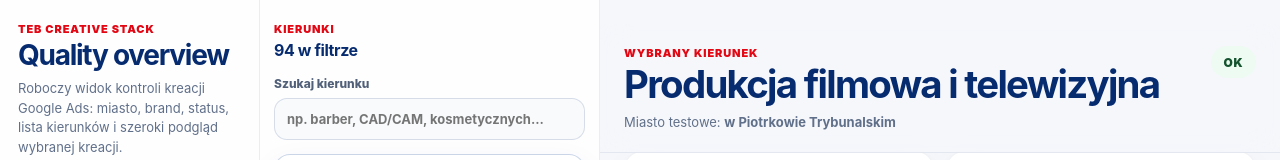
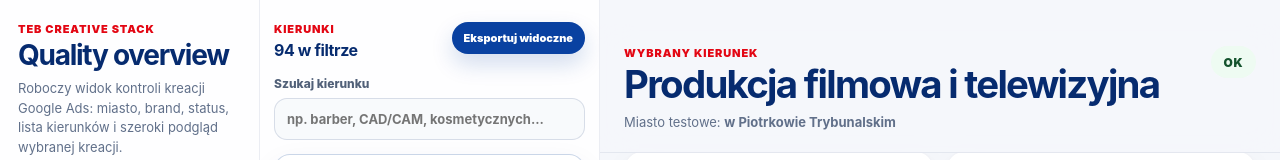
Before and after one commit to JacekNo/teb-creative-stack-generator, a Vue app: page / in a window 1280 px wide. Shown: the top 160 px of the page. Built offline with nearby package versions, Linux system fonts and the light colour scheme.

Commit message:
Add quality overview stress test shortcuts

```diff
--- a/src/modules/ads-generator/components/AdsQualityOverview.vue
+++ b/src/modules/ads-generator/components/AdsQualityOverview.vue
@@ -17,6 +17,12 @@ import type {
   CreativeValidationLevel,
   CreativeValidationResult,
 } from '../validators/validateGoogleAdsCreative';
+import {
+  downloadCreativeBatchPngSet,
+} from '../export/downloadSvgPngSet';
+import {
+  getBatchZipFileName,
+} from '../export/fileNaming';
 
 type StatusFilter = 'all' | CreativeValidationLevel;
 type ValidationFieldFilter =
@@ -61,6 +67,12 @@ const selectedStatus = ref<StatusFilter>('all');
 const searchQuery = ref('');
 
 const selectedCourseId = ref(courses[0]?.record_id ?? '');
+const isBatchExporting = ref(false);
+const batchExportError = ref('');
+
+const selectedCity = computed(() => {
+  return cities.find((city) => city.city_id === selectedCityId.value);
+});
 
 const statusOptions: Array<{
   label: string;
@@ -218,10 +230,14 @@ watch(
 const selectedRow = computed(() => {
   return allRows.value.find((row) => row.course.record_id === selectedCourseId.value) ?? null;
 });
+const batchExportCreatives = computed(() => {
+  return filteredRows.value
+    .filter((row): row is QualityRow & { creative: ResolvedCreativeInput } => {
+      return Boolean(row.creative) && row.status !== 'error';
+    })
+    .map((row) => row.creative);
+});
 
-const selectedCity = computed(() => {
-  return cities.find((city) => city.city_id === selectedCityId.value);
-});
 
 const stats = computed(() => {
   return {
@@ -292,7 +308,32 @@ const selectedValidationSummary = computed(() => {
 function selectCourse(courseId: string) {
   selectedCourseId.value = courseId;
 }
+async function handleBatchExport() {
+  if (isBatchExporting.value) return;
 
+  isBatchExporting.value = true;
+  batchExportError.value = '';
+
+    try {
+    const brand =
+      selectedBrand.value === 'all' ? 'all-brands' : selectedBrand.value;
+
+    await downloadCreativeBatchPngSet(batchExportCreatives.value, {
+      zipFileName: getBatchZipFileName({
+  city: selectedCity.value,
+  brand,
+  count: batchExportCreatives.value.length,
+}),
+    });
+  } catch (error) {
+    batchExportError.value =
+      error instanceof Error
+        ? error.message
+        : 'Nie udało się wyeksportować widocznych kreacji.';
+  } finally {
+    isBatchExporting.value = false;
+  }
+}
 function resetFilters() {
   selectedBrand.value = 'all';
   selectedStatus.value = 'all';
@@ -509,11 +550,24 @@ function applyStressCase(testCase: (typeof stressCases)[number]) {
 
     <aside class="courseRail" aria-label="Lista kierunków">
       <header class="courseRailHeader">
-        <div>
-          <p class="eyebrow">Kierunki</p>
-          <h2>{{ stats.filtered }} w filtrze</h2>
-        </div>
-      </header>
+  <div>
+    <p class="eyebrow">Kierunki</p>
+    <h2>{{ stats.filtered }} w filtrze</h2>
+  </div>
+
+  <button
+    type="button"
+    class="batchExportButton"
+    :disabled="isBatchExporting || !batchExportCreatives.length"
+    @click="handleBatchExport"
+  >
+    {{ isBatchExporting ? 'Eksportuję…' : 'Eksportuj widoczne' }}
+  </button>
+</header>
+
+<p v-if="batchExportError" class="batchExportError">
+  {{ batchExportError }}
+</p>
 
       <div class="searchBox">
         <label for="search">Szukaj kierunku</label>
@@ -1352,4 +1406,41 @@ input:focus {
   box-shadow: 0 10px 24px rgba(16, 45, 105, 0.08);
   transform: translateY(-1px);
 }
+
+.batchExportButton {
+  flex: 0 0 auto;
+  min-height: 32px;
+  border: 0;
+  border-radius: 999px;
+  padding: 0 12px;
+  background: #0941a1;
+  color: #ffffff;
+  font: inherit;
+  font-size: 11px;
+  font-weight: 900;
+  cursor: pointer;
+  box-shadow: 0 10px 22px rgba(9, 65, 161, 0.18);
+}
+
+.batchExportButton:hover:not(:disabled) {
+  transform: translateY(-1px);
+  box-shadow: 0 14px 28px rgba(9, 65, 161, 0.24);
+}
+
+.batchExportButton:disabled {
+  cursor: wait;
+  opacity: 0.58;
+}
+
+.batchExportError {
+  margin: 0 8px 10px;
+  padding: 10px 12px;
+  border: 1px solid rgba(157, 28, 28, 0.12);
+  border-radius: 14px;
+  background: #ffecec;
+  color: #9d1c1c;
+  font-size: 12px;
+  font-weight: 750;
+  line-height: 1.4;
+}
 </style>
--- a/src/modules/ads-generator/export/downloadSvgPngSet.ts
+++ b/src/modules/ads-generator/export/downloadSvgPngSet.ts
@@ -4,6 +4,7 @@ import type { GoogleAdsFormat } from '../renderer/googleAdsFormats';
 import { GOOGLE_ADS_FORMATS } from '../renderer/googleAdsFormats';
 import { renderAdSvg } from '../renderer/renderAdSvg';
 import {
+  getCreativeFolderName,
   getCreativePngFileName,
   getCreativeZipFileName,
 } from './fileNaming';
@@ -16,6 +17,10 @@ type SvgExportItem = {
   format: GoogleAdsFormat;
   svg: string;
   fileName: string;
+};
+
+type BatchExportOptions = {
+  zipFileName: string;
 };
 
 function downloadBlob(blob: Blob, fileName: string): void {
@@ -172,11 +177,20 @@ function getExportItems(creative: ResolvedCreativeInput): SvgExportItem[] {
   }));
 }
 
-export async function downloadCreativePngSet(
+async function addCreativePngSetToZip(
+  zip: JSZip,
   creative: ResolvedCreativeInput,
+  options?: {
+    folderName?: string;
+  },
 ): Promise<void> {
   const exportItems = getExportItems(creative);
-  const zip = new JSZip();
+  const folderName = options?.folderName ?? getCreativeFolderName(creative);
+  const folder = zip.folder(folderName);
+
+  if (!folder) {
+    throw new Error(`Nie udało się utworzyć folderu ZIP: ${folderName}`);
+  }
 
   for (const item of exportItems) {
     const pngBlob = await svgToPngBlob(item.svg, item.format);
@@ -198,9 +212,11 @@ export async function downloadCreativePngSet(
       );
     }
 
-    zip.file(item.fileName, pngBlob);
+    folder.file(item.fileName, pngBlob);
   }
+}
 
+async function generateAndDownloadZip(zip: JSZip, fileName: string): Promise<void> {
   const zipBlob = await zip.generateAsync({
     type: 'blob',
     compression: 'DEFLATE',
@@ -209,5 +225,36 @@ export async function downloadCreativePngSet(
     },
   });
 
-  downloadBlob(zipBlob, getCreativeZipFileName(creative));
+  downloadBlob(zipBlob, fileName);
 }
+
+export async function downloadCreativePngSet(
+  creative: ResolvedCreativeInput,
+): Promise<void> {
+  const zip = new JSZip();
+
+  await addCreativePngSetToZip(zip, creative, {
+    folderName: getCreativeFolderName(creative),
+  });
+
+  await generateAndDownloadZip(zip, getCreativeZipFileName(creative));
+}
+
+export async function downloadCreativeBatchPngSet(
+  creatives: ResolvedCreativeInput[],
+  options: BatchExportOptions,
+): Promise<void> {
+  if (!creatives.length) {
+    throw new Error('Brak kreacji do eksportu.');
+  }
+
+  const zip = new JSZip();
+
+  for (const creative of creatives) {
+    await addCreativePngSetToZip(zip, creative, {
+      folderName: getCreativeFolderName(creative),
+    });
+  }
+
+  await generateAndDownloadZip(zip, options.zipFileName);
+}
--- a/src/modules/ads-generator/export/fileNaming.ts
+++ b/src/modules/ads-generator/export/fileNaming.ts
@@ -1,7 +1,15 @@
 import type { ResolvedCreativeInput } from '../types/ads.types';
 import type { GoogleAdsFormat } from '../renderer/googleAdsFormats';
 
-function slugify(value: string): string {
+type CityLike = {
+  city_code?: string;
+  city_id?: string;
+  city?: string;
+  city_raw?: string;
+  city_display?: string;
+};
+
+export function slugify(value: string): string {
   return value
     .toLowerCase()
     .normalize('NFD')
@@ -12,14 +20,28 @@ function slugify(value: string): string {
     .replace(/-{2,}/g, '-');
 }
 
-function getCityCode(creative: ResolvedCreativeInput): string {
-  const cityCode = creative.city.city_code;
-
-  if (cityCode) {
-    return slugify(cityCode);
+export function getCityExportCode(city: CityLike | null | undefined): string {
+  if (city?.city_code) {
+    return slugify(city.city_code);
   }
 
-  return slugify(creative.city.city_id || creative.cityDisplay || 'miasto');
+  if (city?.city_id) {
+    return slugify(city.city_id);
+  }
+
+  if (city?.city) {
+    return slugify(city.city);
+  }
+
+  if (city?.city_raw) {
+    return slugify(city.city_raw);
+  }
+
+  if (city?.city_display) {
+    return slugify(city.city_display);
+  }
+
+  return 'miasto';
 }
 
 function getCourseCode(creative: ResolvedCreativeInput): string {
@@ -28,10 +50,14 @@ function getCourseCode(creative: ResolvedCreativeInput): string {
 
 export function getCreativeExportBaseName(creative: ResolvedCreativeInput): string {
   const brand = slugify(creative.brandKey || 'teb');
-  const city = getCityCode(creative);
+  const city = getCityExportCode(creative.city);
   const course = getCourseCode(creative);
 
   return [brand, city, course].filter(Boolean).join('_');
+}
+
+export function getCreativeFolderName(creative: ResolvedCreativeInput): string {
+  return getCreativeExportBaseName(creative);
 }
 
 export function getCreativePngFileName(
@@ -42,8 +68,21 @@ export function getCreativePngFileName(
 
   return `${baseName}_${format.width}x${format.height}.png`;
 }
+
 export function getCreativeZipFileName(creative: ResolvedCreativeInput): string {
   const baseName = getCreativeExportBaseName(creative);
 
   return `${baseName}_google-ads-set.zip`;
 }
+
+export function getBatchZipFileName(options: {
+  city?: CityLike | null;
+  brand?: string;
+  count?: number;
+}): string {
+  const city = getCityExportCode(options.city);
+  const brand = slugify(options.brand || 'all-brands');
+  const count = options.count ? `${options.count}-kierunkow` : 'batch';
+
+  return `google-ads_${city}_${brand}_${count}.zip`;
+}
--- a/src/modules/ads-generator/types/ads.types.ts
+++ b/src/modules/ads-generator/types/ads.types.ts
@@ -43,6 +43,7 @@ export interface CityRecord {
   phone?: string;
   email?: string;
   review_flags?: string;
+  city_code?: string;
 }
 
 export interface BrandToken {
```
